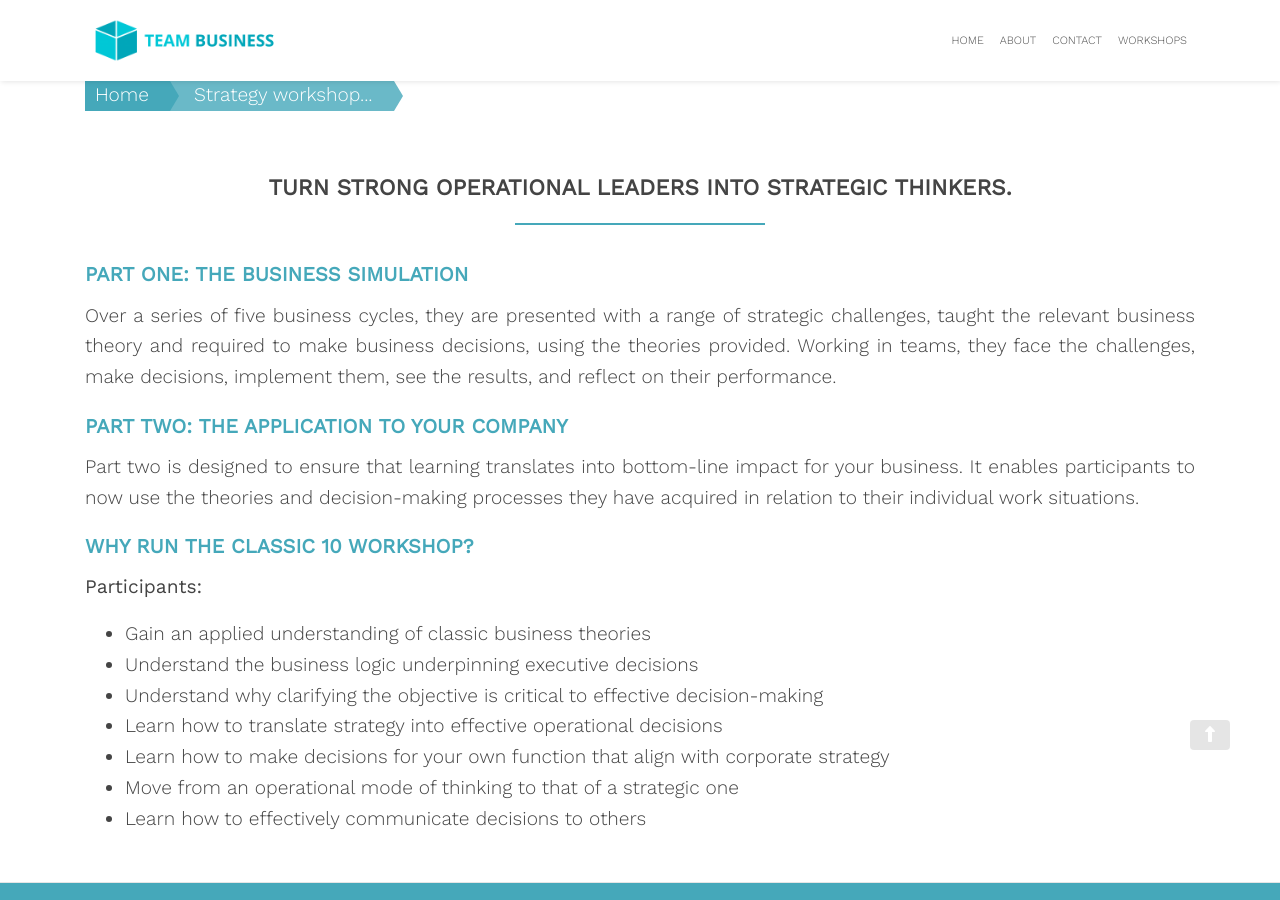
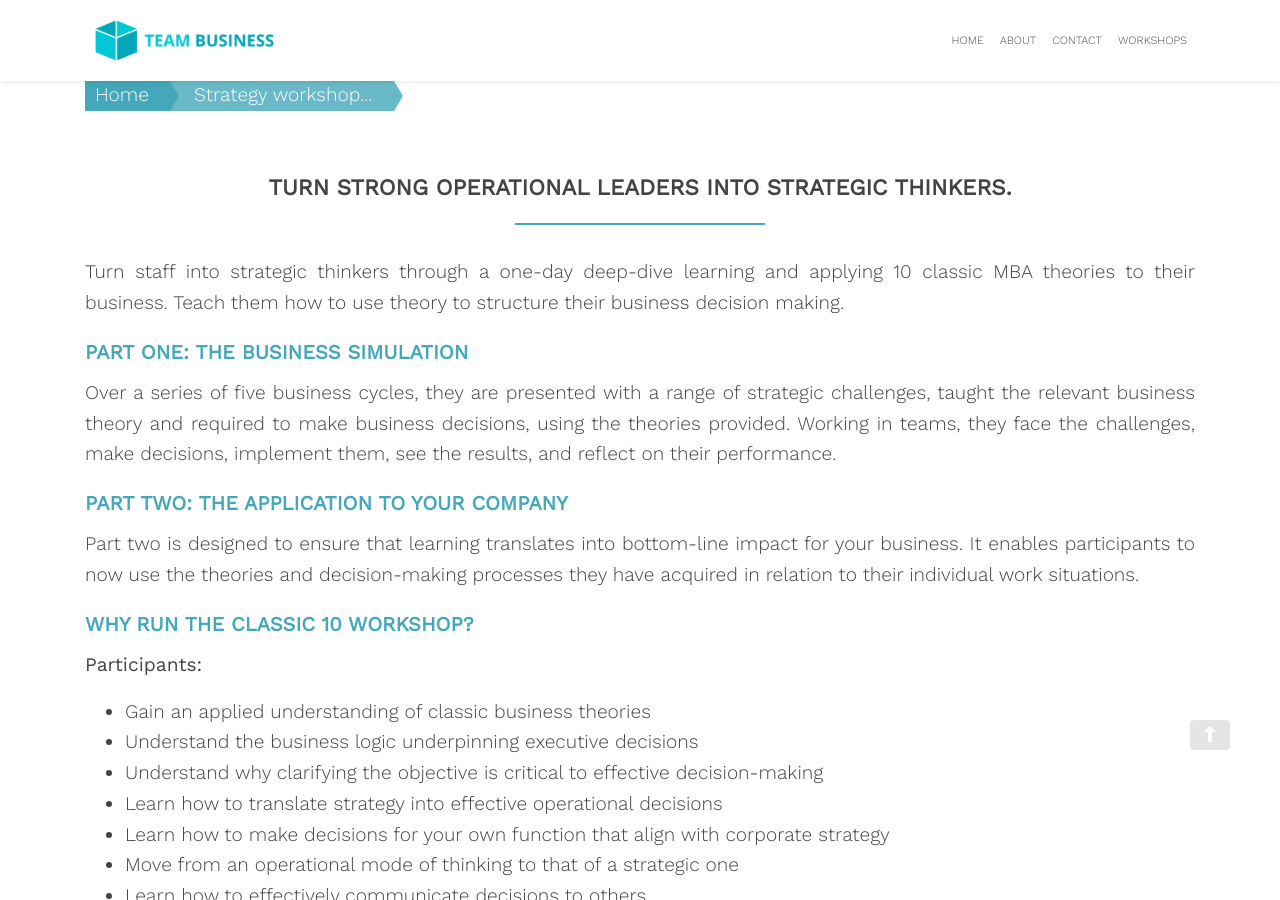
Before and after one commit to zac-heisey/team-business, a Jekyll site: the page built from _pages/strategy-workshop-mba-in-a-day.md, in a window 1280 px wide and 900 px high, scrolled down 757 px. Built offline with Jekyll 4.4.1, drawn with Linux system fonts in a browser that asks for light colours; nearby versions of some CDN libraries.

Commit message:
Update from Forestry.io Lara Azzam updated _pages/strategy-workshop-mba-in-a-day.md

```diff
--- a/_pages/strategy-workshop-mba-in-a-day.md
+++ b/_pages/strategy-workshop-mba-in-a-day.md
@@ -13,6 +13,8 @@ header-image: "/assets/images/accounting-workshop.jpg"
 ---
 ## Turn strong operational leaders into strategic thinkers.
 
+Turn staff into strategic thinkers through a one-day deep-dive learning and applying 10 classic MBA theories to their business. Teach them how to use theory to structure their business decision making.
+
 ### Part One: The Business Simulation
 
 Over a series of five business cycles, they are presented with a range of strategic challenges, taught the relevant business theory and required to make business decisions, using the theories provided. Working in teams, they face the challenges, make decisions, implement them, see the results, and reflect on their performance.
@@ -25,10 +27,10 @@ Part two is designed to ensure that learning translates into bottom-line impact
 
 **Participants:**
 
-- Gain an applied understanding of classic business theories
-- Understand the business logic underpinning executive decisions
-- Understand why clarifying the objective is critical to effective decision-making
-- Learn how to translate strategy into effective operational decisions
-- Learn how to make decisions for your own function that align with corporate strategy
-- Move from an operational mode of thinking to that of a strategic one
-- Learn how to effectively communicate decisions to others
+* Gain an applied understanding of classic business theories
+* Understand the business logic underpinning executive decisions
+* Understand why clarifying the objective is critical to effective decision-making
+* Learn how to translate strategy into effective operational decisions
+* Learn how to make decisions for your own function that align with corporate strategy
+* Move from an operational mode of thinking to that of a strategic one
+* Learn how to effectively communicate decisions to others
```
